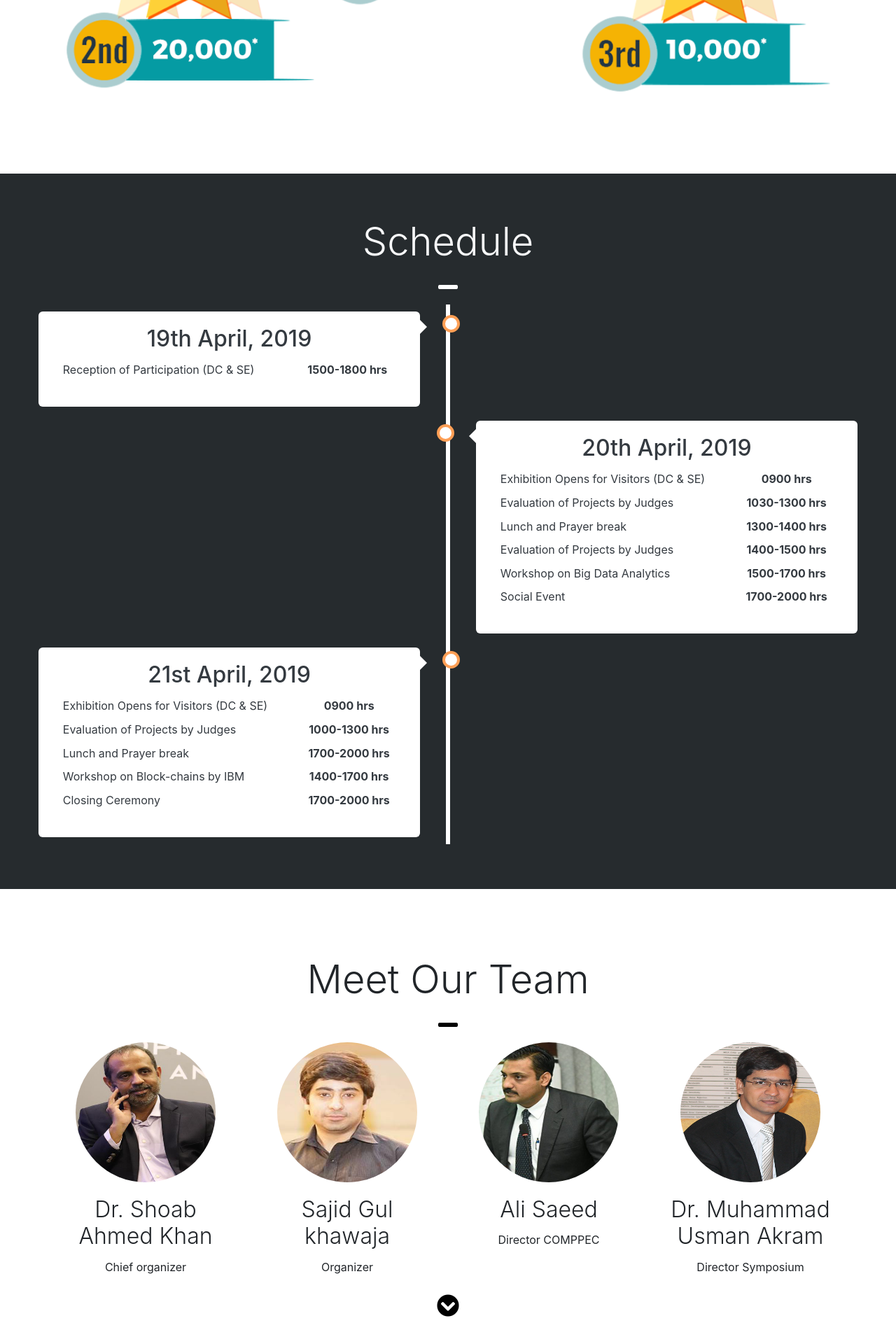
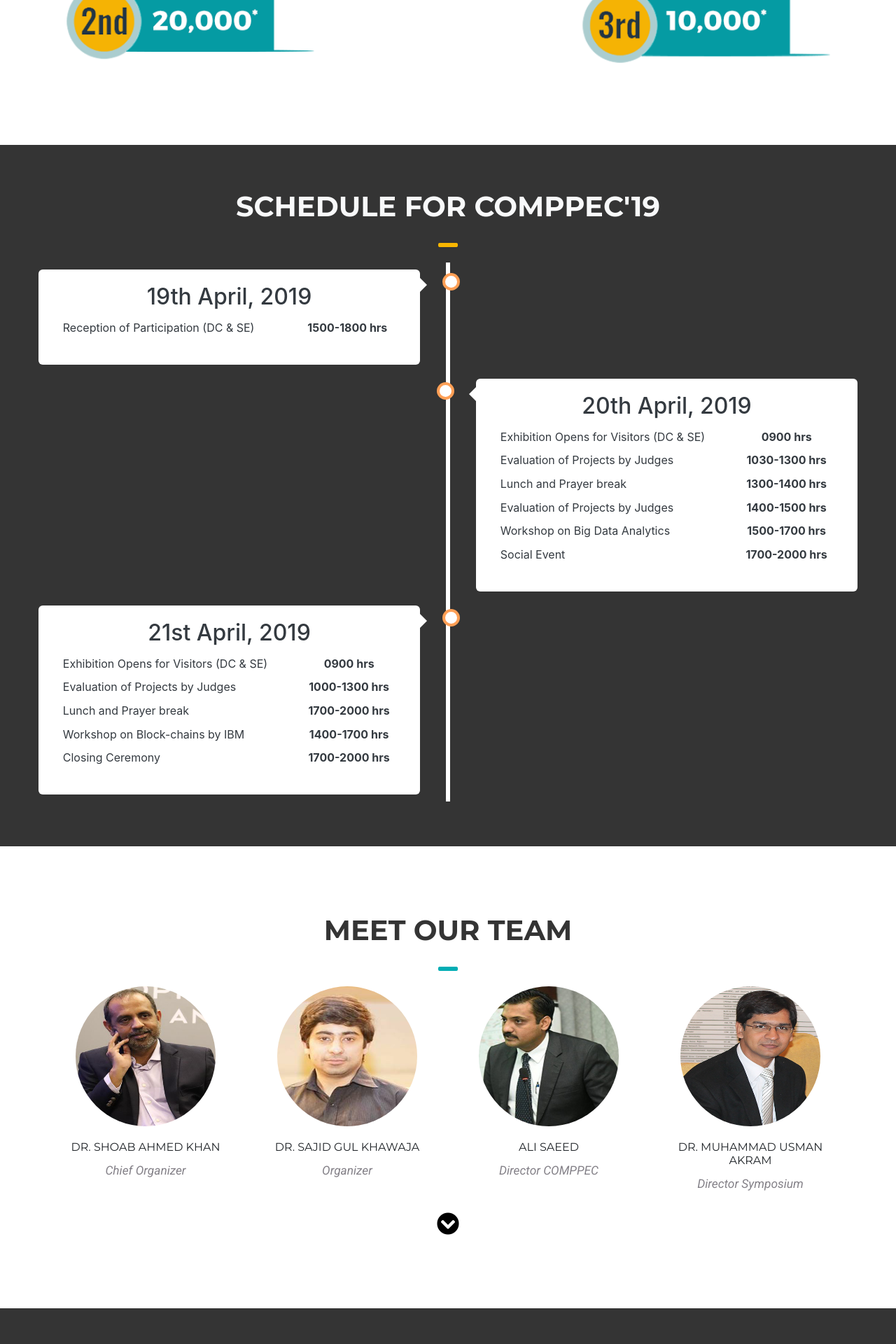
Before and after one commit to hashirshoaeb/Comppec19, a PHP site: page / in a window 1280 px wide. Shown: the part 2640-4560 px from the top of the page at 70% size. Run offline with PHP 8.4, Linux system fonts and the light colour scheme; some libraries are stand-ins or nearby versions.

Commit message:
Few Design Fixes

```diff
--- a/css/main.css
+++ b/css/main.css
@@ -129,7 +129,27 @@
 
 /* mine */
 .display-5 {
-  font-size: 2rem;
-  font-weight: 300;
+  font-family: 'Montserrat', sans-serif;
+  font-size: 12pt;
   line-height: 1.2;
 }
+
+.display-4 {
+  font-family: 'Montserrat', sans-serif;
+  font-size: 30.03pt;
+  font-weight: bold;
+}
+
+.col-md-10
+{
+  font-family: 'Roboto', sans-serif;
+  font-size: 14pt;
+}
+
+.card-text
+{
+  font-family: 'Roboto', sans-serif;
+  font-size: 13pt;
+  font-style: italic;
+  color: #848188;
+}
--- a/index.html
+++ b/index.html
@@ -12,6 +12,8 @@
     <link rel="stylesheet" type="text/css" href="css/bootstrap.css" />
     <link rel="stylesheet" type="text/css" href="css/main.css" />
     <link rel="stylesheet" href="https://use.fontawesome.com/releases/v5.7.1/css/all.css" integrity="sha384-fnmOCqbTlWIlj8LyTjo7mOUStjsKC4pOpQbqyi7RrhN7udi9RwhKkMHpvLbHG9Sr" crossorigin="anonymous" />
+    <link href="https://fonts.googleapis.com/css?family=Montserrat:400,700" rel="stylesheet">
+    <link href="https://fonts.googleapis.com/css?family=Roboto:400,400i" rel="stylesheet">
   </head>
 
   <body>
@@ -32,7 +34,7 @@
     ></script>
     <!-- Navbar -->
     <nav class="navbar navbar-expand-lg navbar-light bg-light">
-      <a class="navbar-brand" href="#Home">COMPPEC</a>
+      <a class="navbar-brand" href="#Home">COMPPEC'19</a>
       <button
         class="navbar-toggler"
         type="button"
@@ -59,7 +61,7 @@
     </nav>
     <!-- Navbar -->
     <!-- Home -->
-    <div style="background : #262b2e;" class=" jumbotron jumbotron-fluid">
+    <div style="background : #343434;" class=" jumbotron jumbotron-fluid">
       <div class=" container text-center">
         <div>
           <img src="img/CLogo.png" class=" img-fluid"></img>
@@ -78,14 +80,14 @@
     <!-- About -->
     <div style="background :white" class=" jumbotron jumbotron-fluid">
       <div class=" container text-center">
-        <h1 class=" display-4">About COMPPEC</h1>
+        <h1 style="color: #343434;" class=" display-4">ABOUT COMPPEC </h1>
         <div>
-          <span style="font-size: 2em; color: black;">
+          <span style="font-size: 2em; color: #00adb4;">
             <i class="fas fa-minus"></i>
           </span>
         </div>
         <div class="row justify-content-center">
-          <p class=" col-md-10">
+          <p style = "color: #848188; "class=" col-md-10">
             Computer Projects Exhibition and Competition is an ultimate, the most prestigious computers and technological event of Pakistan. Annually hosted by the Department of Computer Engineering NUST for the past two decades it has been providing an exceptionally sublime stage for the youth to model their talents in multitudinous fields of the World of Computers, presenting them with inestimable exposure and experience.
           </p>
         </div>
@@ -93,13 +95,13 @@
     </div>
     <!-- About -->
     <!-- Categories -->
-    <div id="Categories" style="background : #262b2e;" class=" jumbotron jumbotron-fluid">
+    <div id="Categories" style="background : #343434;" class=" jumbotron jumbotron-fluid">
       <div class=" container text-center text-light">
         <div>
-          <h1 class=" display-4">Categories</h1>
+          <h1 class=" display-4">CATEGORIES</h1>
         </div>
         <div>
-            <span style="font-size: 2em; color: white;">
+            <span style="font-size: 2em; color: #f7b500;">
                 <i class="fas fa-minus"></i>
             </span>
         </div>
@@ -129,10 +131,10 @@
     <div id="Prizes" style="background : white;" class=" jumbotron jumbotron-fluid">
         <div class=" container text-center">
           <div>
-            <h1 class=" display-4">Prizes</h1>
+            <h1 style="color: #343434;" class=" display-4">PRIZES</h1>
           </div>
           <div>
-              <span style="font-size: 2em; color: black;">
+              <span style="font-size: 2em; color: #00adb4;">
                   <i class="fas fa-minus"></i>
               </span>
           </div>
@@ -143,13 +145,13 @@
       </div>
     <!-- Prizes -->
     <!-- Schedule -->
-    <div id="Schedule" style="background : #262b2e;" class=" jumbotron jumbotron-fluid">
+    <div id="Schedule" style="background : #343434;" class=" jumbotron jumbotron-fluid">
       <div class=" container-fluid text-center text-light">
         <div>
-          <h1 class=" display-4">Schedule </h1>
+          <h1 class=" display-4">SCHEDULE FOR COMPPEC'19</h1>
         </div>
         <div>
-            <span style="font-size: 2em; color: white;">
+            <span style="font-size: 2em; color: #f7b500;">
               <i class="fas fa-minus"></i>
             </span>
         </div>
@@ -239,10 +241,10 @@
     <div style="background : white;" class=" jumbotron jumbotron-fluid">
         <div class=" container-fluid text-center">
             <div>
-              <h1 class=" display-4">Meet Our Team</h1>
+              <h1 style="color: #343434;" class=" display-4">MEET OUR TEAM</h1>
             </div>
             <div>
-                <span style="font-size: 2em; color: black;">
+                <span style="font-size: 2em; color: #00adb4;">
                     <i class="fas fa-minus"></i>
                 </span>
             </div>
@@ -251,28 +253,28 @@
                 <div class="" style="width: 18rem;">
                   <img style="max-width: 200px;max-height: 200px;" src="img/DrShoab.png" class="card-img-top rounded-circle align-self-center" alt="asdf">
                   <div class="card-body">
-                    <h3 class="card-title display-5">Dr. Shoab Ahmed Khan</h3>
-                    <p class="card-text">Chief organizer</p>
+                    <h3 class="card-title display-5">DR. SHOAB AHMED KHAN</h3>
+                    <p class="card-text">Chief Organizer</p>
                   </div>
                 </div>
                 <div class="" style="width: 18rem;">
                   <img style="max-width: 200px;max-height: 200px;" src="img/DrSajjid.png" class="card-img-top rounded-circle align-self-center" alt="asdf">
                   <div class="card-body">
-                    <h3 class="card-title display-5">Sajid Gul khawaja</h3>
+                    <h3 class="card-title display-5">DR. SAJID GUL KHAWAJA</h3>
                     <p class="card-text">Organizer</p>
                   </div>
                 </div>
                 <div class="" style="width: 18rem;">
                   <img style="max-width: 200px;max-height: 200px;" src="img/AliSaeed.png" class="card-img-top rounded-circle align-self-center" alt="asdf">
                   <div class="card-body">
-                    <h3 class="card-title display-5">Ali Saeed</h3>
+                    <h3 class="card-title display-5">ALI SAEED</h3>
                     <p class="card-text">Director COMPPEC</p>
                   </div>
                 </div>
                 <div class="" style="width: 18rem;">
                   <img style="max-width: 200px;max-height: 200px;" src="img/DrUsman.png" class="card-img-top rounded-circle align-self-center" alt="asdf">
                   <div class="card-body">
-                    <h3 class="card-title display-5">Dr. Muhammad Usman Akram</h3>
+                    <h3 class="card-title display-5">DR. MUHAMMAD USMAN AKRAM</h3>
                     <p class="card-text">Director Symposium</p>
                   </div>
                 </div>
@@ -305,13 +307,13 @@
     </div>
     <!-- Our Team -->
     <!-- Our Sponsors -->
-    <div style="background : #262b2e;" class=" jumbotron jumbotron-fluid">
+    <div style="background : #343434;" class=" jumbotron jumbotron-fluid">
       <div  class=" container-fluid text-center text-light">
         <div>
-          <h1 class=" display-4">Our Sponsors</h1>
+          <h1 class=" display-4">OUR SPONSORS</h1>
         </div>
         <div>
-          <span style="font-size: 2em; color: white;">
+          <span style="font-size: 2em; color: #f7b500;">
             <i class="fas fa-minus"></i>
           </span>
         </div>
@@ -347,10 +349,10 @@
     <div id="Contact" style="background : white;" class=" jumbotron jumbotron-fluid">
       <div class=" container">
         <div class=" text-center">
-          <h1 class=" display-4">Contact us</h1>
+          <h1 style="color: #343434;" class=" display-4">CONTACT US</h1>
         </div>
         <div class=" text-center">
-          <span style="font-size: 2em; color: #262b2e;">
+          <span style="font-size: 2em; color: #00adb4;">
             <i class="fas fa-minus"></i>
           </span>
         </div>
```
